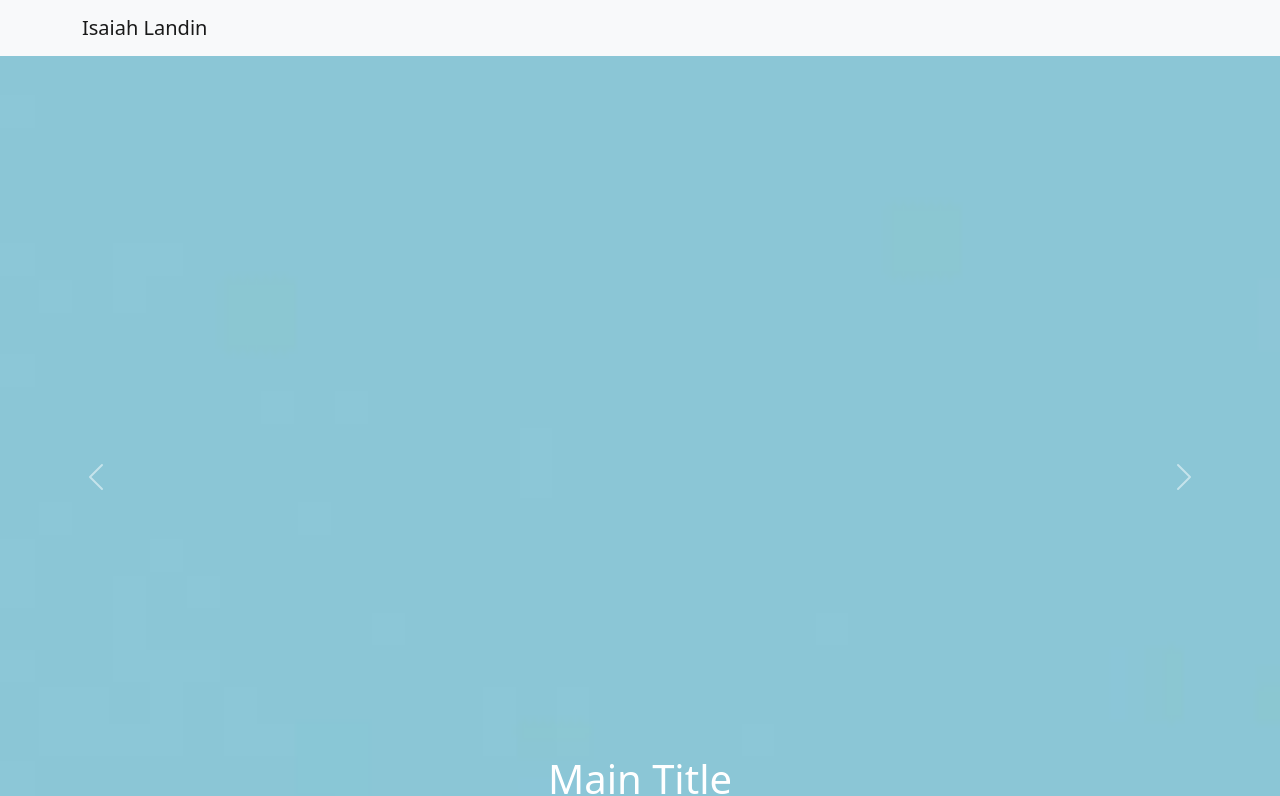
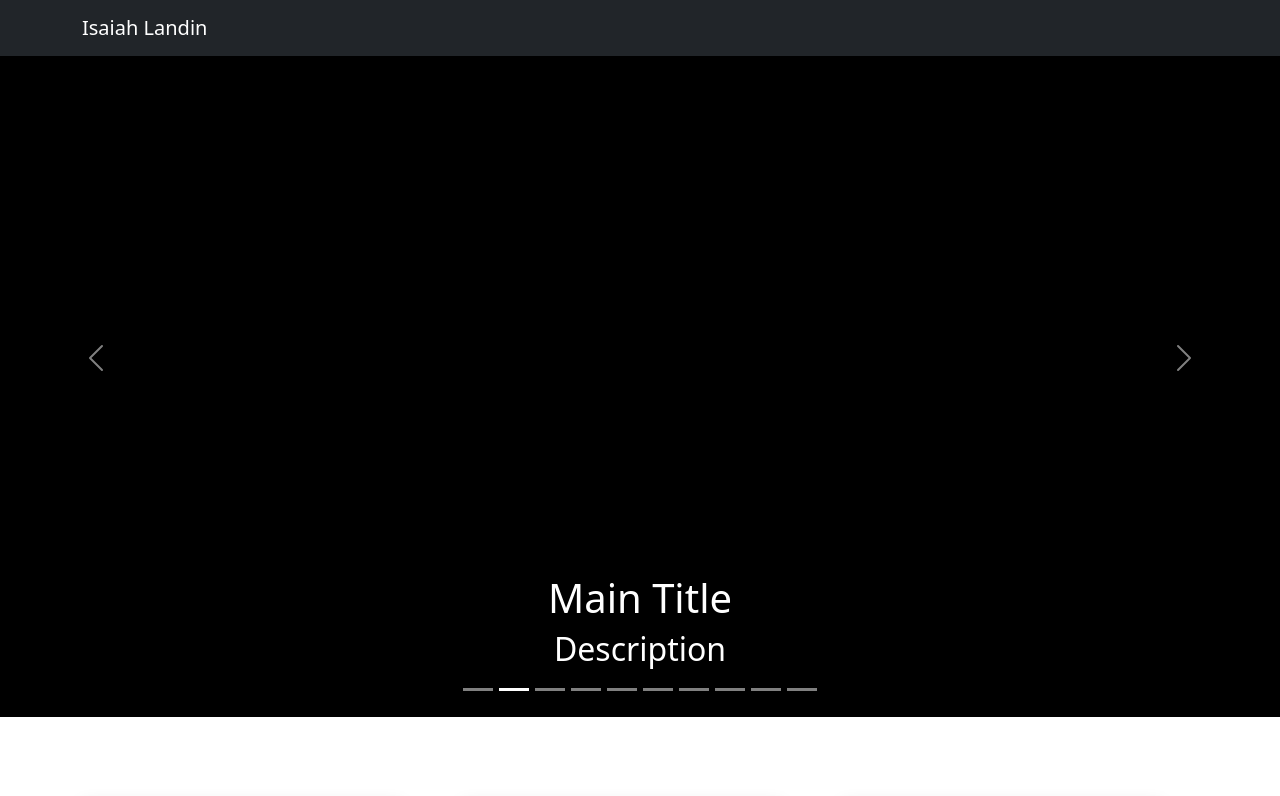
Before and after one commit to landinij0040/Personal-Website, a React (Create React App) app: page / in a window 1280 px wide. Shown: the top 796 px of the page. Built offline with nearby package versions, Linux system fonts and the light colour scheme.

Commit message:
Changed Pictures to black

```diff
--- a/src/ExperienceCards.js
+++ b/src/ExperienceCards.js
@@ -1,6 +1,6 @@
 import { Placeholder } from 'react-bootstrap';
 import Card from 'react-bootstrap/Card';
-import img_placeholder from './imgs/placeholder.jfif';
+import img_placeholder from './imgs/black.png';
 import Row from "react-bootstrap/Row";
 import Col from "react-bootstrap/Col";
 import { Container } from 'react-bootstrap';
@@ -10,7 +10,7 @@ const experience = [1,2,3,4,5,6];
 
 const ExperienceCard = () => {
     return (
-        <div className="shadow" style={{marginTop:'2em', width:'18em'}}>
+        <div className="shadow" style={{marginTop:'2em', width:'20em'}}>
             <Card >
                 <Card.Img variant="top" src={img_placeholder} />
                 <Card.Body>
--- a/src/MyFooter.js
+++ b/src/MyFooter.js
@@ -15,8 +15,6 @@ const MyFooter = () => (
                 <a className="btn btn-outline-light btn-floating m-1" href="https://www.linkedin.com/in/isaiah-landin-401a431a3/">
                     <FontAwesomeIcon icon={faGithub} />
                 </a>
-
-
             </Container>
         </footer>
     </>
--- a/src/MyNavbar.js
+++ b/src/MyNavbar.js
@@ -6,7 +6,7 @@ import NavDropdown from 'react-bootstrap/NavDropdown';
 const MyNavbar = () => {
     return (
         <>
-            <Navbar bg="light" expand="lg">
+            <Navbar className="bg-dark" fixed="top" bg="dark" variant="dark" expand="lg">
             <Container>
                 <Navbar.Brand >Isaiah Landin</Navbar.Brand>
                 <Navbar.Toggle aria-controls="basic-navbar-nav" />
--- a/src/SkillsCarousel.js
+++ b/src/SkillsCarousel.js
@@ -1,5 +1,5 @@
 import Carousel from 'react-bootstrap/Carousel';
-import img_placeholder from './imgs/placeholder.jfif';
+import img_placeholder from './imgs/black.png';
 
 const skills = [1,2,3,4,5,5,7,8,9,10];
 const styleCarousel = {
```
Also changed, not shown: src/imgs/black.png (added).
